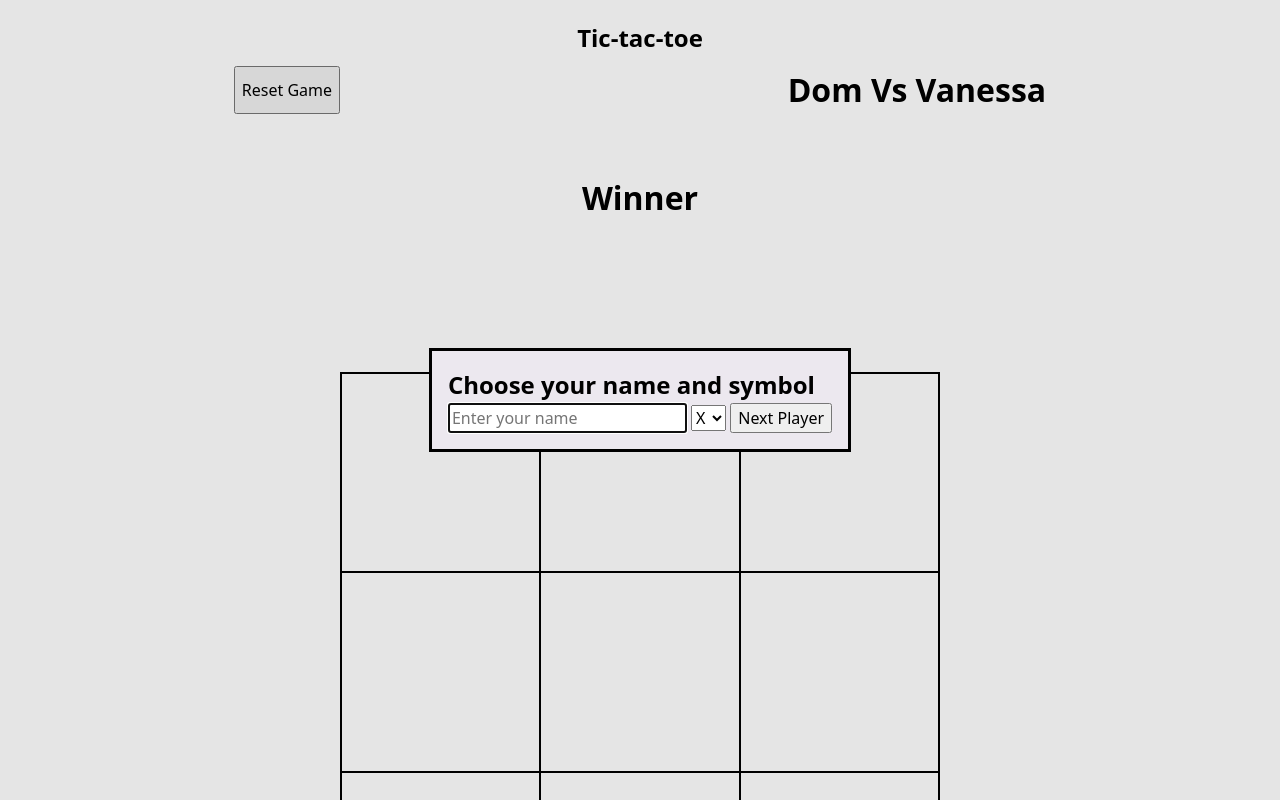
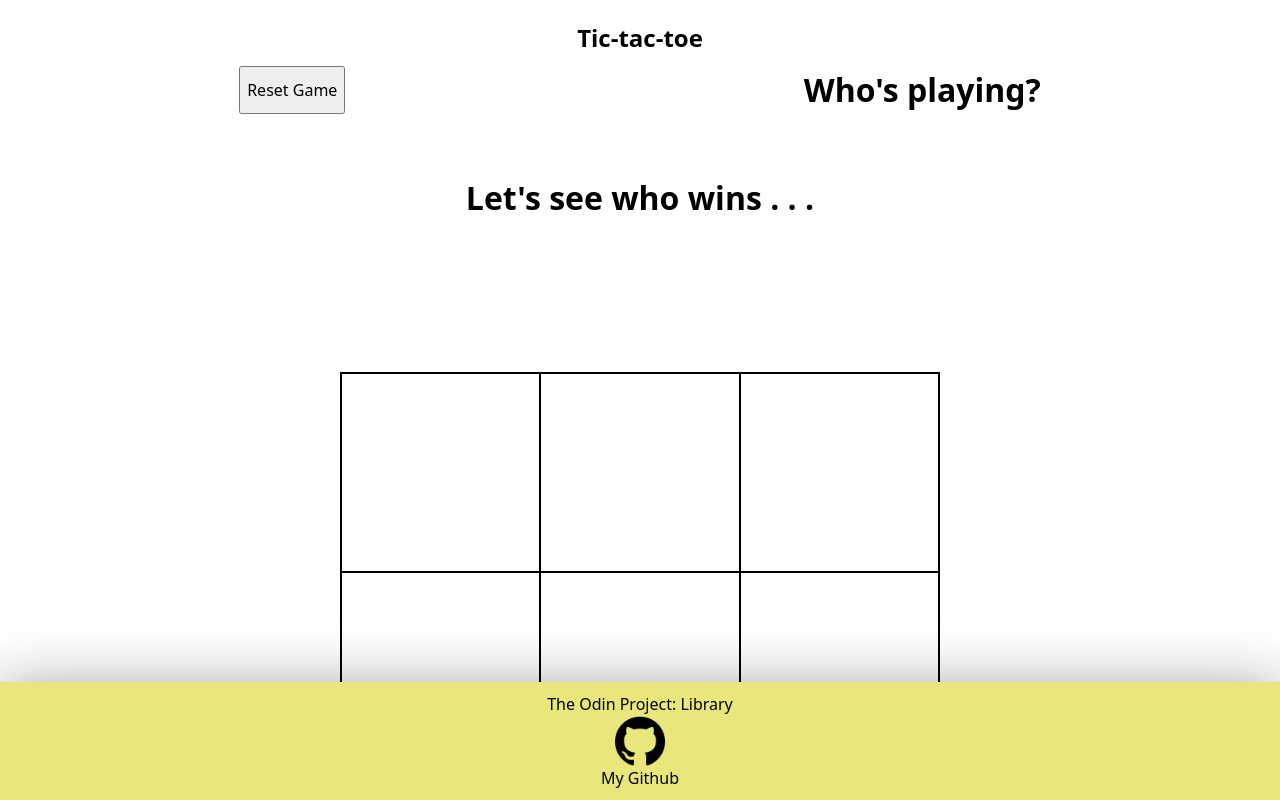
Before and after one commit to MrDomoArigato98/TOP-ttt, a plain HTML site: page index.html in a window 1280 px wide. Shown: the top 800 px of the page. Drawn offline with Linux system fonts and the light colour scheme.

Commit message:
Adds footer, game works now

```diff
--- a/index.html
+++ b/index.html
@@ -17,12 +17,12 @@
     <div class="game-menu">
         <button id="reset">Reset Game</button>
         <div>
-            <h1>Dom Vs Vanessa</h1>
+            <h1>Who's playing?</h1>
         </div>
     </div>
 
-    <div id="winner">
-        <h1>Winner</h1>
+    <div>
+        <h1 id="winner">Let's see who wins . . .</h1>
     </div>
 
     <div class="game">
@@ -57,6 +57,19 @@
         </div>
     </div>
 
+    <footer>
+        <div id="theodinproject">
+            <a href="https://www.theodinproject.com/lessons/node-path-javascript-library" referrerpolicy="no-referrer">The Odin Project: Library</a>
+        </div>
+        <div id="link">
+            <a class="imglink" href="https://github.com/MrDomoArigato98">
+                <img src="./img/git.png" alt="GitHub"></img>
+            </a>
+            <a href="https://github.com/MrDomoArigato98">My Github</a>
+        </div>
+    </footer>
+
+
     <dialog id="dialog-player-1">
         <div class="dialog-container">
             <div class="modal-content">
@@ -85,6 +98,8 @@
             </form>
         </div>
     </dialog>
+
+
 </body>
 
 </html>
--- a/script.js
+++ b/script.js
@@ -191,7 +191,7 @@ const displayController = (function () {
         })
     })
 
-    dialogPlayerOne.showModal()
+    // dialogPlayerOne.showModal()
 
     const resetWinner = () => {
         const winner = document.getElementById("winner")
--- a/style.css
+++ b/style.css
@@ -67,6 +67,11 @@ h6 {
 #root,
 #__next {
     isolation: isolate;
+}
+
+:root{
+    --footer-text-color: black;
+    --footer-bg-color: rgb(233, 231, 123);
 }
 
 nav{
@@ -143,3 +148,62 @@ dialog {
 .row-buttons input{
     width: 30%;
 }
+
+
+
+/* Use all this as a footer */
+footer {
+    margin-top: 50px;
+    /* background-color: var(--navbar-bg-color); */
+}
+
+#theodinproject {
+    display: flex;
+    justify-content: center;
+    text-decoration: none;
+}
+
+#link {
+    display: flex;
+    flex-direction: column;
+    align-items: center;
+}
+
+.row-radio {
+    justify-items: center;
+}
+
+footer {
+    position: fixed;
+    bottom: 0;
+    left: 0;
+    width: 100%;
+    background: var(--footer-bg-color);
+    backdrop-filter: blur(5px);
+    color: white;
+    text-align: center;
+    padding: 10px;
+    box-shadow: rgba(0, 0, 0, 0.56) 0px 22px 70px 4px;
+}
+footer a{
+    color: var(--footer-text-color);
+}
+a:link {
+    text-decoration: none;
+
+}
+
+a:visited {
+    text-decoration: none;
+}
+
+a:hover {
+    color:aqua;
+}
+
+#link img {
+    width: 50px;
+    height: auto;
+}
+
+/* Use all this as a footer */
```
Also changed, not shown: img/git.png (added).
